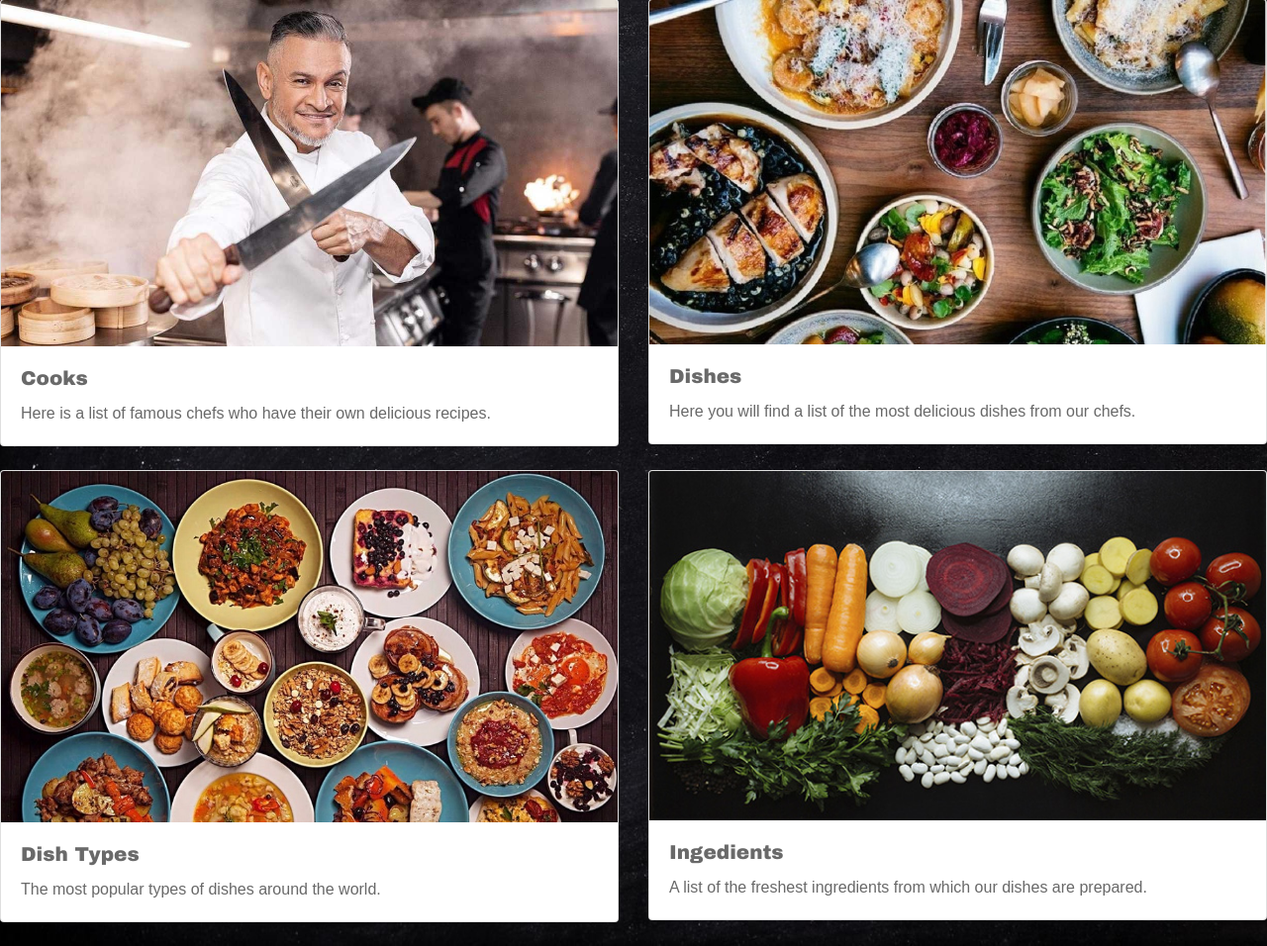
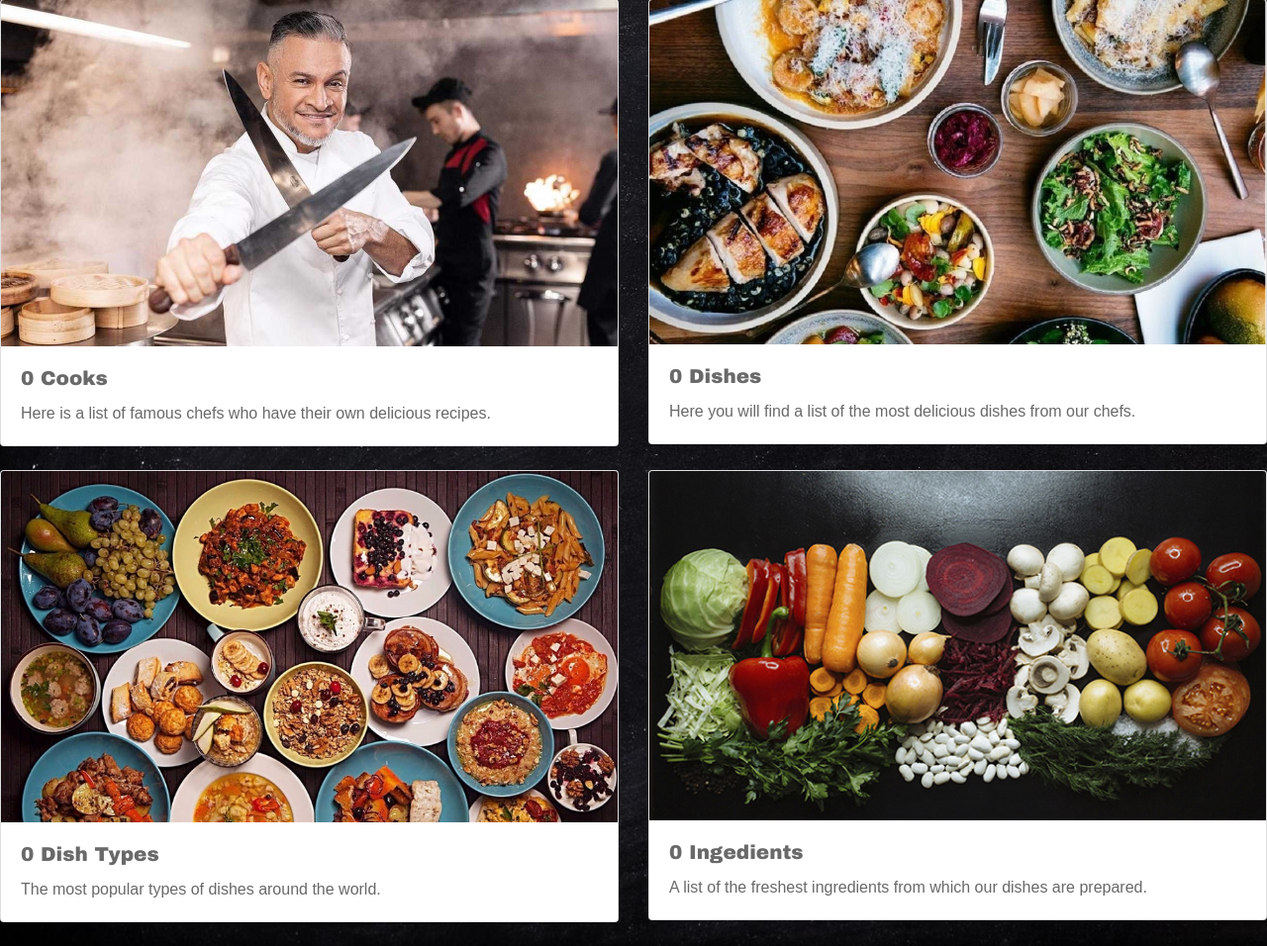
Before and after one commit to AlyonkaB/-restaurant-kitchen-service, a Django app: page /kitchen/ in a window 1280 px wide. Shown: the part 120-1076 px from the top of the page at 99% size. Run offline with Django 5.2, Linux system fonts and the light colour scheme; data that the repository does not hold is empty.

Commit message:
added display of the number of objects in each of the models

```diff
--- a/templates/kitchen/index.html
+++ b/templates/kitchen/index.html
@@ -15,7 +15,7 @@
           <a href={% url 'kitchen:cook-list' %}>
             <img src= "{% static 'css/kitchen/images/image_cooks_nav.jpg' %}" class="card-img-top" alt="...">
             <div class="card-body">
-              <h5 class="card-title" >Cooks</h5>
+              <h5 class="card-title" >{{ cooks }} Cooks</h5>
               <p class="card-text"> Here is a list of famous chefs who have their own delicious recipes.</p>
             </div>
           </a>
@@ -26,7 +26,7 @@
           <a href={% url 'kitchen:dish-list' %}>
             <img src="{% static 'css/kitchen/images/image_dishes_nav.jpg' %}" class="card-img-top" alt="...">
             <div class="card-body">
-              <h5 class="card-title">Dishes</h5>
+              <h5 class="card-title">{{ dish}} Dishes</h5>
               <p class="card-text">Here you will find a list of the most delicious dishes from our chefs.</p>
             </div>
           </a>
@@ -37,7 +37,7 @@
           <a href={% url 'kitchen:dish-type-list' %}>
             <img src="{% static 'css/kitchen/images/image_ензу_dishes_nav.jpg' %}" class="card-img-top" alt="...">
             <div class="card-body">
-              <h5 class="card-title">Dish Types</h5>
+              <h5 class="card-title">{{ diss_type }} Dish Types</h5>
               <p class="card-text">The most popular types of dishes around the world.</p>
             </div>
           </a>
@@ -48,7 +48,7 @@
           <a href={% url 'kitchen:ingredient-list' %}>
             <img src="{% static 'css/kitchen/images/image_engridients_nav.jpg' %}" class="card-img-top" alt="...">
             <div class="card-body">
-              <h5 class="card-title">Ingedients</h5>
+              <h5 class="card-title">{{ ingredient }} Ingedients</h5>
               <p class="card-text">A list of the freshest ingredients from which our dishes are prepared.</p>
             </div>
           </a>
```
